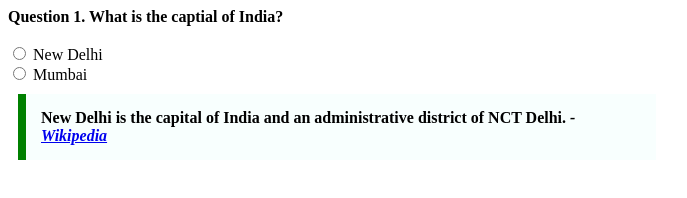
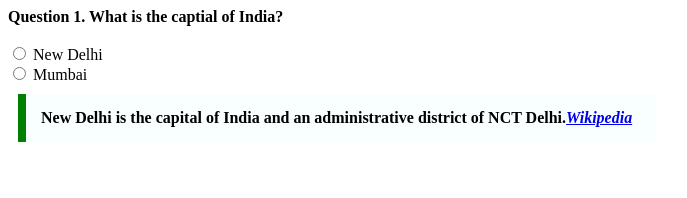
Before and after one commit to acciojob/trivia-Varun612, a website: page main.html in a window 1280 px wide. Shown: the whole page, without its empty margins (0-687 px from the left). Drawn offline with Linux system fonts and the light colour scheme.

Commit message:
created a submission

```diff
--- a/main.html
+++ b/main.html
@@ -16,8 +16,7 @@
 	<br>
 	<input type="radio">
 	<label>Mumbai</label>
-	<blockquote>New Delhi is the capital of India and an administrative district of NCT Delhi.
-	<cite> - <a href="https://en.wikipedia.org/wiki/New_Delhi" target="_blank">Wikipedia</cite>
+	<blockquote>New Delhi is the capital of India and an administrative district of NCT Delhi.<cite><a href="https://en.wikipedia.org/wiki/New_Delhi" target="_blank">Wikipedia</cite>
 	</blockquote>
     <script type="text/javascript" src="./script.js">
 </script>
```
